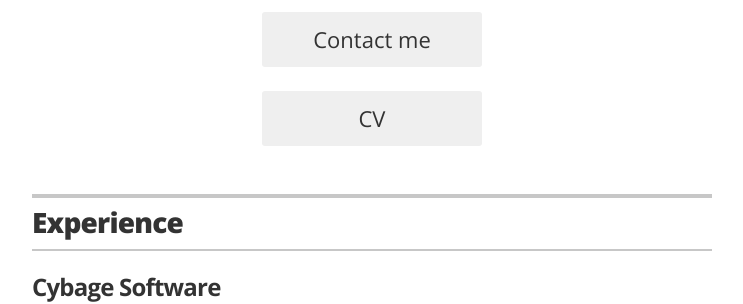
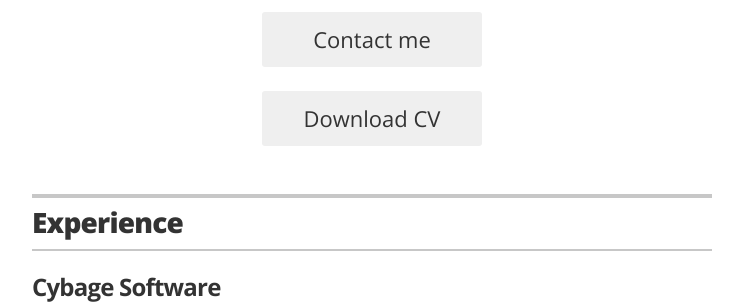
Before and after one commit to getdilip/Resume, a Jekyll site: the page built from index.html, in a window 1280 px wide. Shown: the part 379-683 px from the top of the page, without its empty margins (268-1011 px from the left). Built offline with Jekyll 4.4.1, drawn with Linux system fonts in a browser that asks for light colours.

Commit message:
no message

```diff
--- a/_layouts/resume.html
+++ b/_layouts/resume.html
@@ -39,7 +39,7 @@
 
         {% if site.resume_looking_for_work == 'yes' %}
         <a href="mailto:{{ site.resume_contact_email }}" class="contact-button no-print" itemprop="email">Contact me</a>
-        <a href="_data/Dilip_Singh-Data_Analyst.pdf" download="Dilip_Singh-Data_Analyst" class="contact-button no-print" itemprop="email">CV</a>
+        <a href="Dilip_Singh-Data_Analyst.pdf" download class="contact-button no-print" itemprop="email">Download CV</a>
         {% elsif site.resume_looking_for_work == 'no' %}
         <a class="contact-button not-looking no-print">I'm not looking for work right now.</a>
         {% else %}
```
Also changed, not shown: 1 other file.
